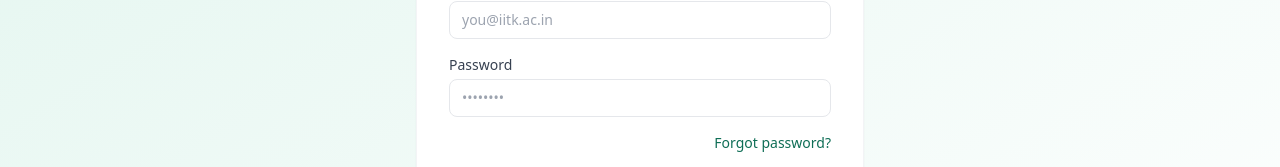
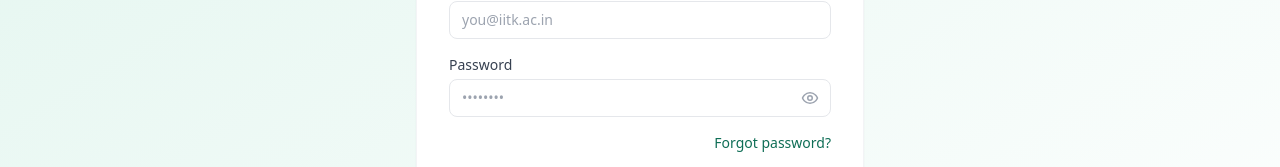
Before and after one commit to chandrakanth-19/qwik-project, a React (Vite) app in the folder qwik-client/: page /login in a window 1280 px wide. Shown: the part 357-524 px from the top of the page. Built offline with nearby package versions, Linux system fonts and the light colour scheme; no server answers.

Commit message:
Update Login.jsx

```diff
--- a/qwik-client/src/pages/auth/Login.jsx
+++ b/qwik-client/src/pages/auth/Login.jsx
@@ -1,6 +1,7 @@
 import { useState } from "react";
 import { Link } from "react-router-dom";
 import toast from "react-hot-toast";
+import { Eye, EyeOff } from "lucide-react";  // 👈 added
 import AuthLayout from "../../components/layout/AuthLayout";
 import { useAuth } from "../../hooks/useAuth";
 import { authAPI } from "../../api";
@@ -9,6 +10,7 @@ export default function Login() {
   const { login } = useAuth();
   const [form, setForm]                   = useState({ email: "", password: "" });
   const [loading, setLoading]             = useState(false);
+  const [showPassword, setShowPassword] = useState(false);  // 👈 added
   const [unverified, setUnverified]       = useState(false);   // Fix 8: no flash
   const [blocked, setBlocked]             = useState(false);   // Fix 6
   const [notFound, setNotFound]           = useState(false);   // Fix 5
@@ -103,12 +105,17 @@ export default function Login() {
         </div>
         <div>
           <label className="block text-sm font-medium text-gray-700 mb-1">Password</label>
-          <input
-            className="input" type="password" placeholder="••••••••"
-            value={form.password}
-            onChange={(e) => setForm({ ...form, password: e.target.value })}
-            required
-          />
+          {/* 👇 replaced */}
+          <div className="relative">
+            <input className="input pr-10" type={showPassword ? "text" : "password"} placeholder="••••••••"
+              value={form.password}
+              onChange={(e) => setForm({ ...form, password: e.target.value })}
+              required />
+            <button type="button" onClick={() => setShowPassword(!showPassword)}
+              className="absolute right-3 top-1/2 -translate-y-1/2 text-gray-400 hover:text-gray-600">
+              {showPassword ? <EyeOff size={18} /> : <Eye size={18} />}
+            </button>
+          </div>
         </div>
         <div className="flex justify-end">
           <Link to="/forgot-password" className="text-sm text-brand-600 hover:underline">
```
